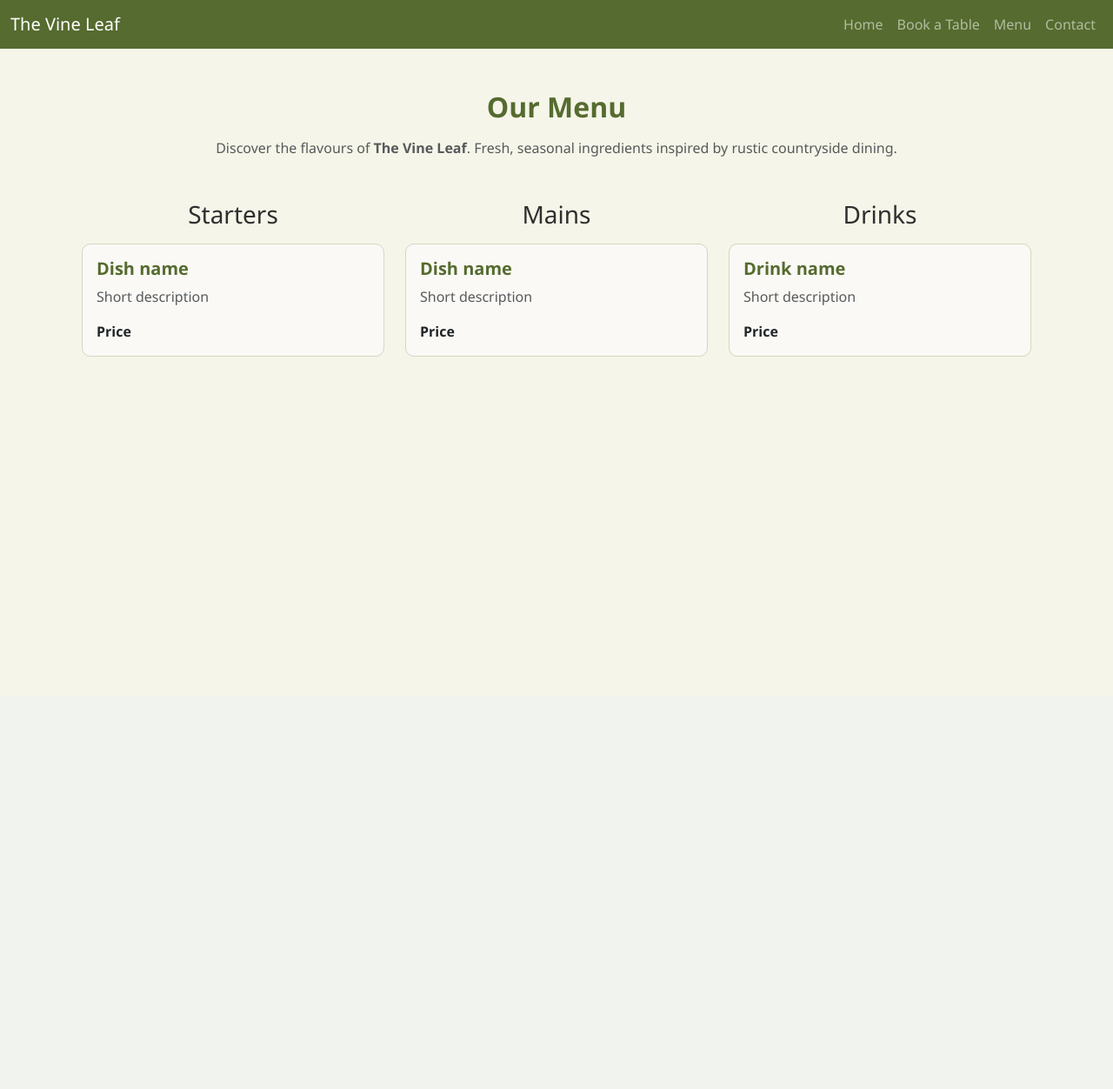
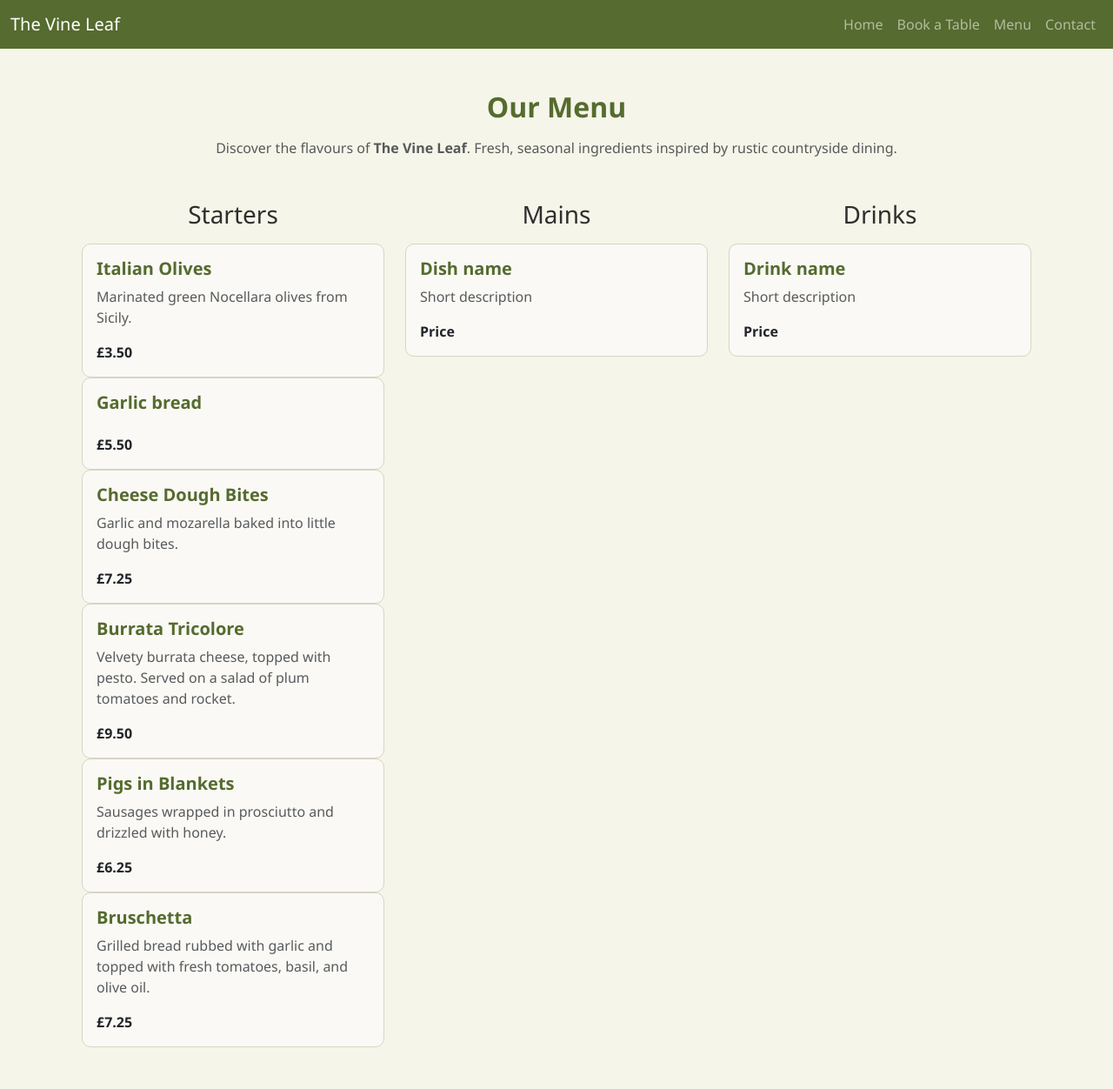
Before and after one commit to llama2409/Vineleaf-Milestone3, a Django app: page /menus/ in a window 1280 px wide. Shown: the whole page at 87% size. Before the commit the page ends 410 px from the top, so only its background shows below. Run offline with Django 5.2, Linux system fonts and the light colour scheme.

Commit message:
Add starter names, descriptions and prices to menus.html

```diff
--- a/vine_leaf/static/css/style.css
+++ b/vine_leaf/static/css/style.css
@@ -49,6 +49,7 @@ body {
     color: #F5F5E9 !important;
 }
 
+/* Menu page styles */
 .menu-page h2 {
     color: #556b2f; /* olive green */
     font-weight: 700;
--- a/vine_leaf/templates/menus.html
+++ b/vine_leaf/templates/menus.html
@@ -15,9 +15,34 @@
             <h3 class="text-center mb-3">Starters</h3>
 
             <div class="card menu-card p-3">
-                <h5>Dish name</h5>
-                <p class="text-muted">Short description</p>
-                <strong>Price</strong>
+                <h5>Italian Olives</h5>
+                <p class="text-muted">Marinated green Nocellara olives from Sicily.</p>
+                <strong>£3.50</strong>
+            </div>
+            <div class="card menu-card p-3">
+                <h5>Garlic bread</h5>
+                <p class="text-muted"></p>
+                <strong>£5.50</strong>
+            </div>
+            <div class="card menu-card p-3">
+                <h5>Cheese Dough Bites</h5>
+                <p class="text-muted">Garlic and mozarella baked into little dough bites.</p>
+                <strong>£7.25</strong>
+            </div>
+            <div class="card menu-card p-3">
+                <h5>Burrata Tricolore</h5>
+                <p class="text-muted">Velvety burrata cheese, topped with pesto. Served on a salad of plum tomatoes and rocket.</p>
+                <strong>£9.50</strong>
+            </div>
+            <div class="card menu-card p-3">
+                <h5>Pigs in Blankets</h5>
+                <p class="text-muted">Sausages wrapped in prosciutto and drizzled with honey.</p>
+                <strong>£6.25</strong>
+            </div>
+            <div class="card menu-card p-3">
+                <h5>Bruschetta</h5>
+                <p class="text-muted">Grilled bread rubbed with garlic and topped with fresh tomatoes, basil, and olive oil.</p>
+                <strong>£7.25</strong>
             </div>
         </div>
 
```
